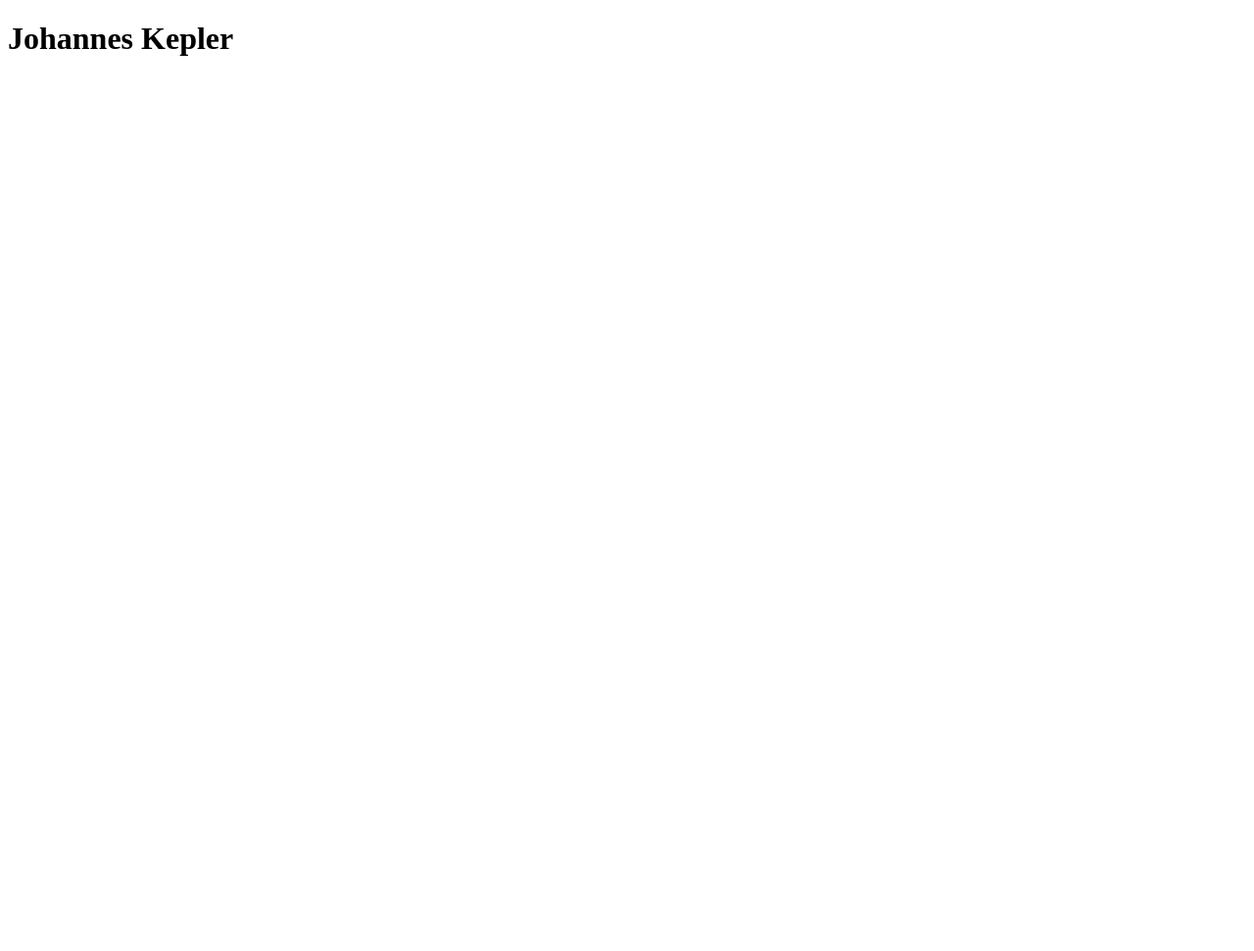
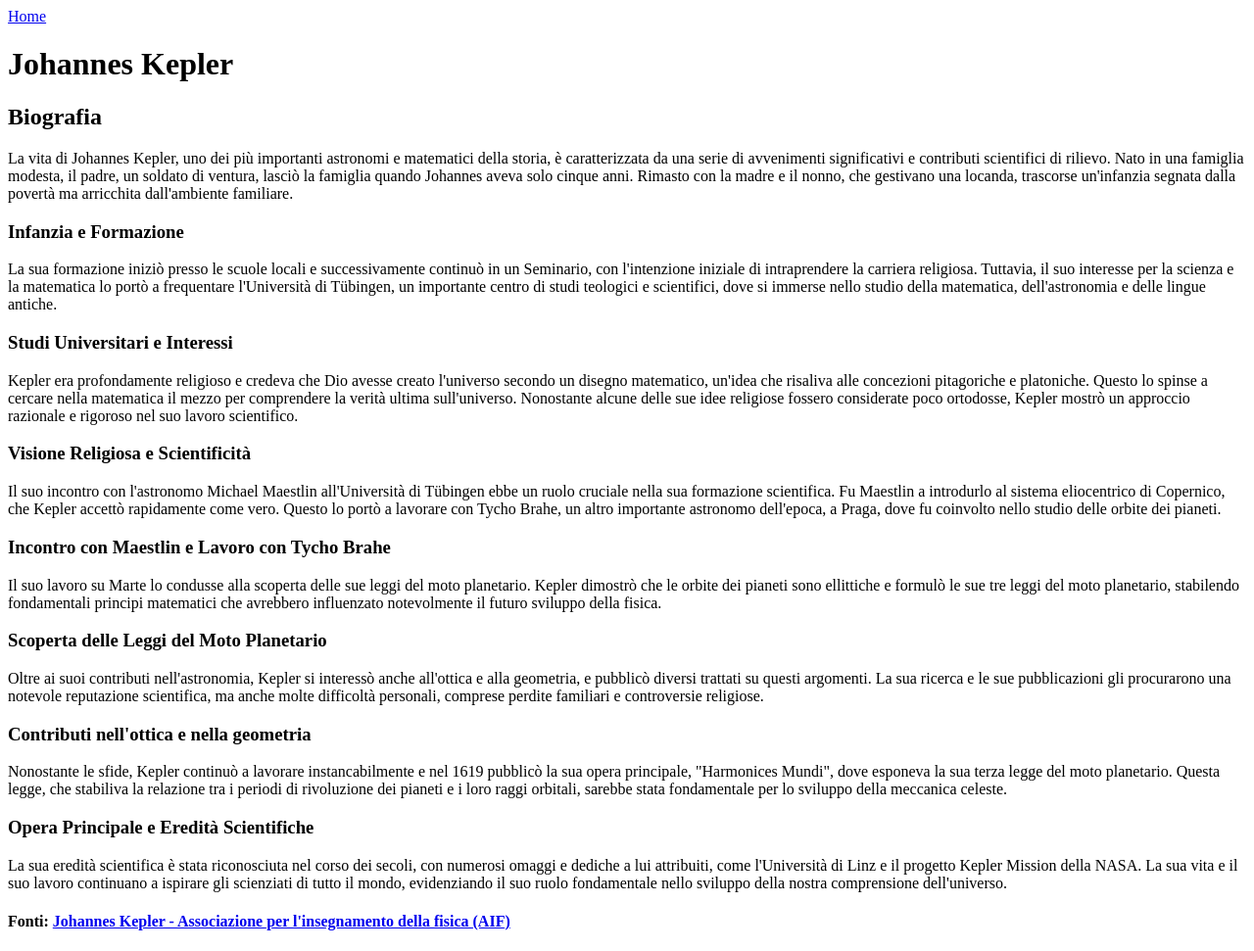
Before and after one commit to Corso-App-Salvemini-24/linea-del-tempo, a website: page keplero.html in a window 1280 px wide. Shown: the whole page at 98% size. Before the commit the page ends 800 px from the top, so only its background shows below. Drawn offline with Linux system fonts and the light colour scheme.

Commit message:
modificato keplero.html

```diff
--- a/keplero.html
+++ b/keplero.html
@@ -5,6 +5,26 @@
         <meta name="viewport" content="width=device-width" />
     </head>
     <body>
+        <a href="index.html">Home</a>
         <h1>Johannes Kepler </h1>
+        <h2>Biografia </h2>
+        <p>La vita di Johannes Kepler, uno dei pi&ugrave; importanti astronomi e matematici della storia, &egrave; caratterizzata da una serie di avvenimenti significativi e contributi scientifici di rilievo. Nato in una famiglia modesta, il padre, un soldato di ventura, lasci&ograve; la famiglia quando Johannes aveva solo cinque anni. Rimasto con la madre e il nonno, che gestivano una locanda, trascorse un'infanzia segnata dalla povert&agrave; ma arricchita dall'ambiente familiare.</p>
+        <h3>Infanzia e Formazione</h3>
+        <p>La sua formazione inizi&ograve; presso le scuole locali e successivamente continu&ograve; in un Seminario, con l'intenzione iniziale di intraprendere la carriera religiosa. Tuttavia, il suo interesse per la scienza e la matematica lo port&ograve; a frequentare l'Universit&agrave; di T&uuml;bingen, un importante centro di studi teologici e scientifici, dove si immerse nello studio della matematica, dell'astronomia e delle lingue antiche.</p>
+        <h3>Studi Universitari e Interessi</h3>
+        <p>Kepler era profondamente religioso e credeva che Dio avesse creato l'universo secondo un disegno matematico, un'idea che risaliva alle concezioni pitagoriche e platoniche. Questo lo spinse a cercare nella matematica il mezzo per comprendere la verit&agrave; ultima sull'universo. Nonostante alcune delle sue idee religiose fossero considerate poco ortodosse, Kepler mostr&ograve; un approccio razionale e rigoroso nel suo lavoro scientifico.</p>
+        <h3>Visione Religiosa e Scientificit&agrave;</h3>
+        <p>Il suo incontro con l'astronomo Michael Maestlin all'Universit&agrave; di T&uuml;bingen ebbe un ruolo cruciale nella sua formazione scientifica. Fu Maestlin a introdurlo al sistema eliocentrico di Copernico, che Kepler accett&ograve; rapidamente come vero. Questo lo port&ograve; a lavorare con Tycho Brahe, un altro importante astronomo dell'epoca, a Praga, dove fu coinvolto nello studio delle orbite dei pianeti.</p>
+        <h3>Incontro con Maestlin e Lavoro con Tycho Brahe</h3>
+        <p>Il suo lavoro su Marte lo condusse alla scoperta delle sue leggi del moto planetario. Kepler dimostr&ograve; che le orbite dei pianeti sono ellittiche e formul&ograve; le sue tre leggi del moto planetario, stabilendo fondamentali principi matematici che avrebbero influenzato notevolmente il futuro sviluppo della fisica.</p>
+        <h3>Scoperta delle Leggi del Moto Planetario</h3>
+        <p>Oltre ai suoi contributi nell'astronomia, Kepler si interess&ograve; anche all'ottica e alla geometria, e pubblic&ograve; diversi trattati su questi argomenti. La sua ricerca e le sue pubblicazioni gli procurarono una notevole reputazione scientifica, ma anche molte difficolt&agrave; personali, comprese perdite familiari e controversie religiose.</p>
+        <h3>Contributi nell'ottica e nella geometria</h3>
+        <p>Nonostante le sfide, Kepler continu&ograve; a lavorare instancabilmente e nel 1619 pubblic&ograve; la sua opera principale, &quot;Harmonices Mundi&quot;, dove esponeva la sua terza legge del moto planetario. Questa legge, che stabiliva la relazione tra i periodi di rivoluzione dei pianeti e i loro raggi orbitali, sarebbe stata fondamentale per lo sviluppo della meccanica celeste.</p>
+        <h3>Opera Principale e Eredit&agrave; Scientifiche</h3>
+        <p>La sua eredit&agrave; scientifica &egrave; stata riconosciuta nel corso dei secoli, con numerosi omaggi e dediche a lui attribuiti, come l'Universit&agrave; di Linz e il progetto Kepler Mission della NASA. La sua vita e il suo lavoro continuano a ispirare gli scienziati di tutto il mondo, evidenziando il suo ruolo fondamentale nello sviluppo della nostra comprensione dell'universo.</p>
+       <h4>Fonti:
+        <a href="https://www.aif.it/fisico/biografia-johannes-kepler/">Johannes Kepler - Associazione per l'insegnamento della fisica (AIF)</a>
+       </h4>
     </body>
 </html>
```
